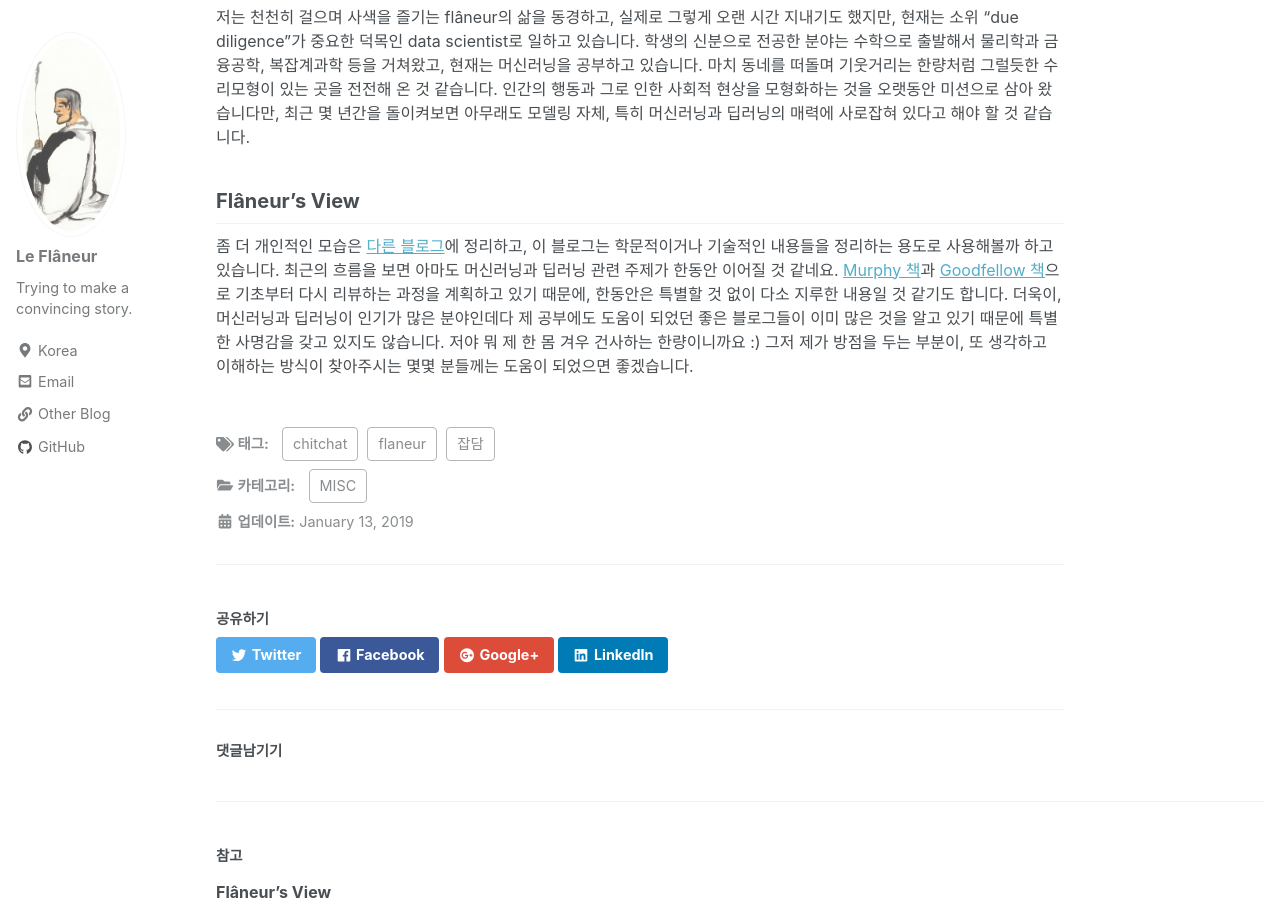
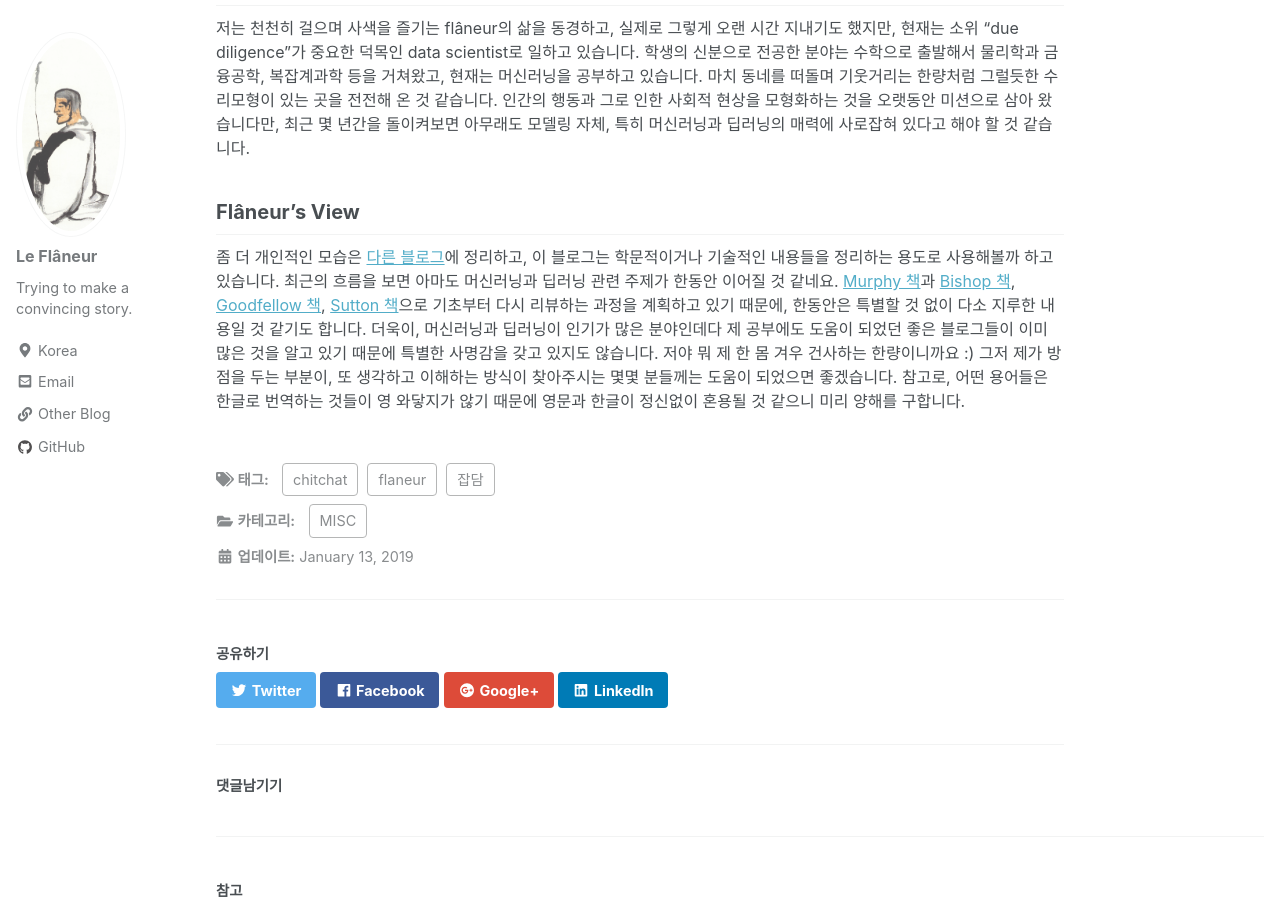
Before and after one commit to jisang0814/vitaflaneur.github.io, a Jekyll site: the page built from _posts/2019-01-13-greetings.md, in a window 1280 px wide and 900 px high, scrolled down 548 px. Built offline with Jekyll 4.4.1, drawn with Linux system fonts in a browser that asks for light colours; nearby versions of some CDN libraries; comment, search, counter and statistics services are not loaded.

Commit message:
Update 2019-01-13-greetings

```diff
--- a/_posts/2019-01-13-greetings.md
+++ b/_posts/2019-01-13-greetings.md
@@ -13,10 +13,11 @@ tags:
 프랑스어는 잘 모르지만, 검색을 좀 해보면 발음은 플라뇌르에 가까운 것 같습니다.
 우리나라 말로 번역하면 한량이나 놈팽이 정도? 사실 두 단어 모두 제게 어울리는 면이 있지만, 닉네임으로 저 단어를 선택한 이유는 [Nassim Nicholas Taleb](https://en.wikipedia.org/wiki/Nassim_Nicholas_Taleb)의 [Black Swan](https://search.daum.net/search?w=bookpage&bookId=1313424&tab=introduction&DA=LB2&q=%EB%B8%94%EB%9E%99%EC%8A%A4%EC%99%84)에서 그린 이미지가 마음에 들었기 때문입니다.
 
-*"To slowly distill my single idea, I wanted to become a flâneur, a professional meditator, sit in cafés, lounge, unglued to desks and organization structures, sleep as long as I needed, read voraciously, and not owe any explanation to anybody." - by Nassim Nicholas Taleb*
+> *"To slowly distill my single idea, I wanted to become a flâneur, a professional meditator, sit in cafés, lounge, unglued to desks and organization structures, sleep as long as I needed, read voraciously, and not owe any explanation to anybody." 	- by Nassim Nicholas Taleb*
 
 ## Bio
+
 저는 천천히 걸으며 사색을 즐기는 flâneur의 삶을 동경하고, 실제로 그렇게 오랜 시간 지내기도 했지만, 현재는 소위 "due diligence"가 중요한 덕목인 data scientist로 일하고 있습니다. 학생의 신분으로 전공한 분야는 수학으로 출발해서 물리학과 금융공학, 복잡계과학 등을 거쳐왔고, 현재는 머신러닝을 공부하고 있습니다. 마치 동네를 떠돌며 기웃거리는 한량처럼 그럴듯한 수리모형이 있는 곳을 전전해 온 것 같습니다. 인간의 행동과 그로 인한 사회적 현상을 모형화하는 것을 오랫동안 미션으로 삼아 왔습니다만, 최근 몇 년간을 돌이켜보면 아무래도 모델링 자체, 특히 머신러닝과 딥러닝의 매력에 사로잡혀 있다고 해야 할 것 같습니다.
 
 ## Flâneur's View
-좀 더 개인적인 모습은 [다른 블로그](http://leflaneur.tistory.com/)에 정리하고, 이 블로그는 학문적이거나 기술적인 내용들을 정리하는 용도로 사용해볼까 하고 있습니다. 최근의 흐름을 보면 아마도 머신러닝과 딥러닝 관련 주제가 한동안 이어질 것 같네요. [Murphy 책](https://mitpress.mit.edu/books/machine-learning-1)과 [Goodfellow 책](https://www.deeplearningbook.org/)으로 기초부터 다시 리뷰하는 과정을 계획하고 있기 때문에, 한동안은 특별할 것 없이 다소 지루한 내용일 것 같기도 합니다. 더욱이, 머신러닝과 딥러닝이 인기가 많은 분야인데다 제 공부에도 도움이 되었던 좋은 블로그들이 이미 많은 것을 알고 있기 때문에 특별한 사명감을 갖고 있지도 않습니다. 저야 뭐 제 한 몸 겨우 건사하는 한량이니까요 :) 그저 제가 방점을 두는 부분이, 또 생각하고 이해하는 방식이 찾아주시는 몇몇 분들께는 도움이 되었으면 좋겠습니다.
+좀 더 개인적인 모습은 [다른 블로그](http://leflaneur.tistory.com/)에 정리하고, 이 블로그는 학문적이거나 기술적인 내용들을 정리하는 용도로 사용해볼까 하고 있습니다. 최근의 흐름을 보면 아마도 머신러닝과 딥러닝 관련 주제가 한동안 이어질 것 같네요. [Murphy 책](https://mitpress.mit.edu/books/machine-learning-1)과 [Bishop 책](https://www.microsoft.com/en-us/research/uploads/prod/2006/01/Bishop-Pattern-Recognition-and-Machine-Learning-2006.pdf), [Goodfellow 책](https://www.deeplearningbook.org/), [Sutton 책](http://incompleteideas.net/book/the-book.html)으로 기초부터 다시 리뷰하는 과정을 계획하고 있기 때문에, 한동안은 특별할 것 없이 다소 지루한 내용일 것 같기도 합니다. 더욱이, 머신러닝과 딥러닝이 인기가 많은 분야인데다 제 공부에도 도움이 되었던 좋은 블로그들이 이미 많은 것을 알고 있기 때문에 특별한 사명감을 갖고 있지도 않습니다. 저야 뭐 제 한 몸 겨우 건사하는 한량이니까요 :) 그저 제가 방점을 두는 부분이, 또 생각하고 이해하는 방식이 찾아주시는 몇몇 분들께는 도움이 되었으면 좋겠습니다. 참고로, 어떤 용어들은 한글로 번역하는 것들이 영 와닿지가 않기 때문에 영문과 한글이 정신없이 혼용될 것 같으니 미리 양해를 구합니다.
```
Also changed, not shown: temporary postings/2019-01-14-modu-seminar.md (added, +50 -0 lines).
